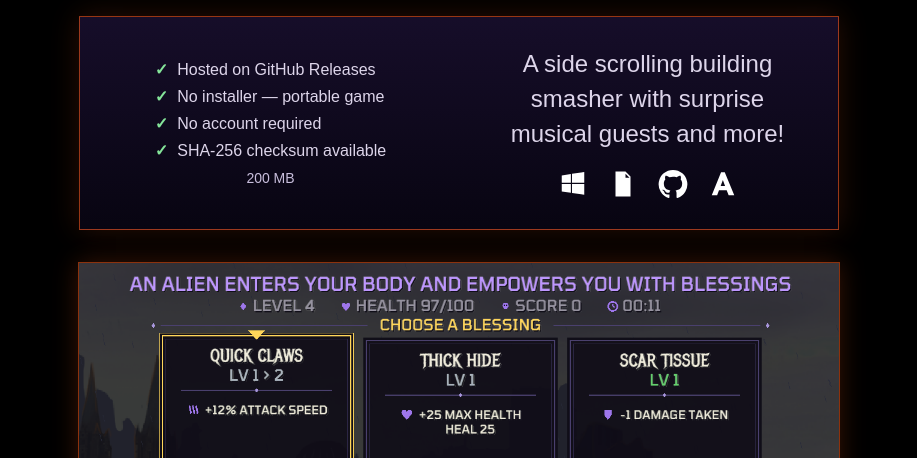
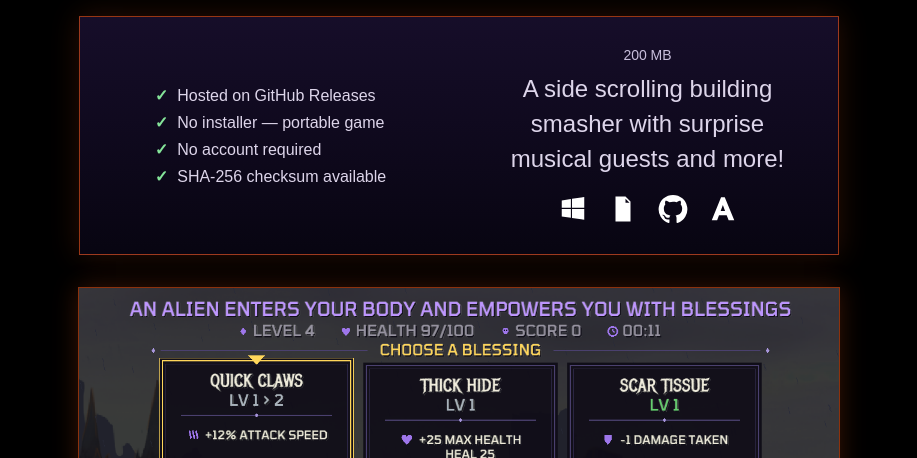
Before and after one commit to aandkh/aandkh.github.io, a plain HTML site: page index.html in a window 1280 px wide. Shown: the part 642-1100 px from the top of the page, without its empty margins (181-1098 px from the left). Drawn offline with Linux system fonts and the light colour scheme.

Commit message:
Move file size above game description

```diff
--- a/index.html
+++ b/index.html
@@ -17,7 +17,7 @@
     .download-side { text-align:center; }
     .trust-list { display:inline-grid; gap:8px; margin:0; padding:0; text-align:left; list-style:none; color:#ddd5ea; font-size:clamp(13px,2.2vw,16px); }
     .trust-list li::before { content:"✓"; margin-right:9px; color:#85e59a; font-weight:700; }
-    .file-size { margin:10px 0 0; color:#c8bedc; font-size:clamp(12px,2vw,14px); }
+    .file-size { margin:0 0 9px; color:#c8bedc; font-size:clamp(12px,2vw,14px); }
     .description-side { text-align:center; }
     .game-description { margin:0; color:#ddd5ea; font-size:clamp(17px,3vw,24px); line-height:1.45; text-align:center; }
     .release-badges { display:flex; justify-content:center; align-items:center; gap:20px; margin-top:18px; flex-wrap:wrap; }
@@ -51,9 +51,9 @@
             <li>No account required</li>
             <li>SHA-256 checksum available</li>
           </ul>
-          <p class="file-size">200 MB</p>
         </div>
         <div class="description-side">
+          <p class="file-size">200 MB</p>
           <p class="game-description">A side scrolling building smasher with surprise musical guests and more!</p>
           <div class="release-badges" aria-label="Release details">
             <span class="release-badge" title="Windows game" aria-label="Windows game"><svg viewBox="0 0 24 24" aria-hidden="true"><path fill="#fff" d="M3 5.1 10.3 4v7H3V5.1Zm8.2-1.25L21 2.4V11h-9.8V3.85ZM3 12h7.3v7L3 17.9V12Zm8.2 0H21v8.6l-9.8-1.45V12Z"/></svg></span>
```
